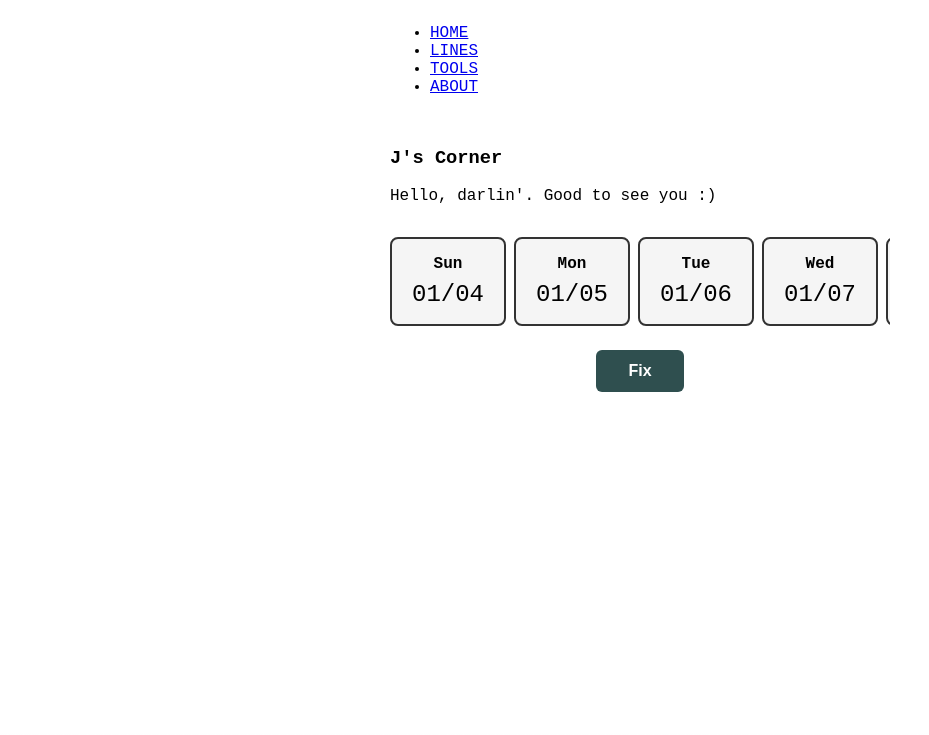
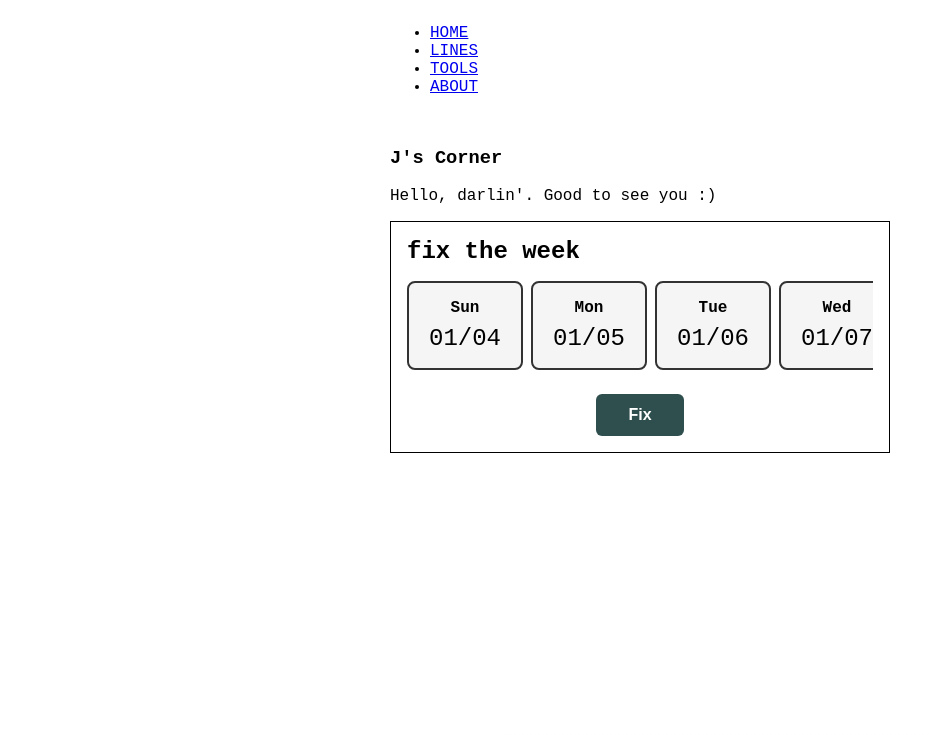
Before and after one commit to steebe/steebe.github.io, a Gatsby site: page /julia in a window 1280 px wide. Shown: the top 735 px of the page, without its empty margins (0-929 px from the left). Built offline with nearby package versions, Linux system fonts and the light colour scheme; Gatsby itself is replaced by a stand-in of ours.

Commit message:
Adding a simple centralized Widget wrapper component

```diff
--- a/src/components/widgets/CalendarWidget.tsx
+++ b/src/components/widgets/calendarWidget.tsx
@@ -1,4 +1,5 @@
 import React, { useState, useMemo } from "react";
+import Widget from "./widget";
 
 const CalendarWidget = () => {
   const [days, setDays] = useState([
@@ -30,7 +31,7 @@ const CalendarWidget = () => {
   };
 
   return (
-    <div style={{ marginTop: "2rem" }}>
+    <Widget title="fix the week">
       <div
         style={{
           display: "flex",
@@ -97,7 +98,7 @@ const CalendarWidget = () => {
           Fix
         </button>
       </div>
-    </div>
+    </Widget>
   );
 };
 
--- /dev/null
+++ b/src/components/widgets/widget.tsx
@@ -0,0 +1,22 @@
+import React from "react";
+
+interface WidgetProps {
+  children: React.ReactNode;
+  title?: string;
+}
+
+const Widget: React.FC<WidgetProps> = ({ children, title }) => {
+  return (
+    <div
+      style={{
+        border: "1px solid black",
+        padding: "1rem",
+      }}
+    >
+      {title && <h2 style={{ marginTop: 0, marginBottom: "1rem", textAlign: "left" }}>{title}</h2>}
+      {children}
+    </div>
+  );
+};
+
+export default Widget;
--- a/src/pages/julia.tsx
+++ b/src/pages/julia.tsx
@@ -1,6 +1,6 @@
 import React from "react";
 import Layout from "../components/layout/layout";
-import CalendarWidget from "../components/widgets/CalendarWidget";
+import CalendarWidget from "../components/widgets/calendarWidget";
 
 const Julia = () => {
   return (
```
